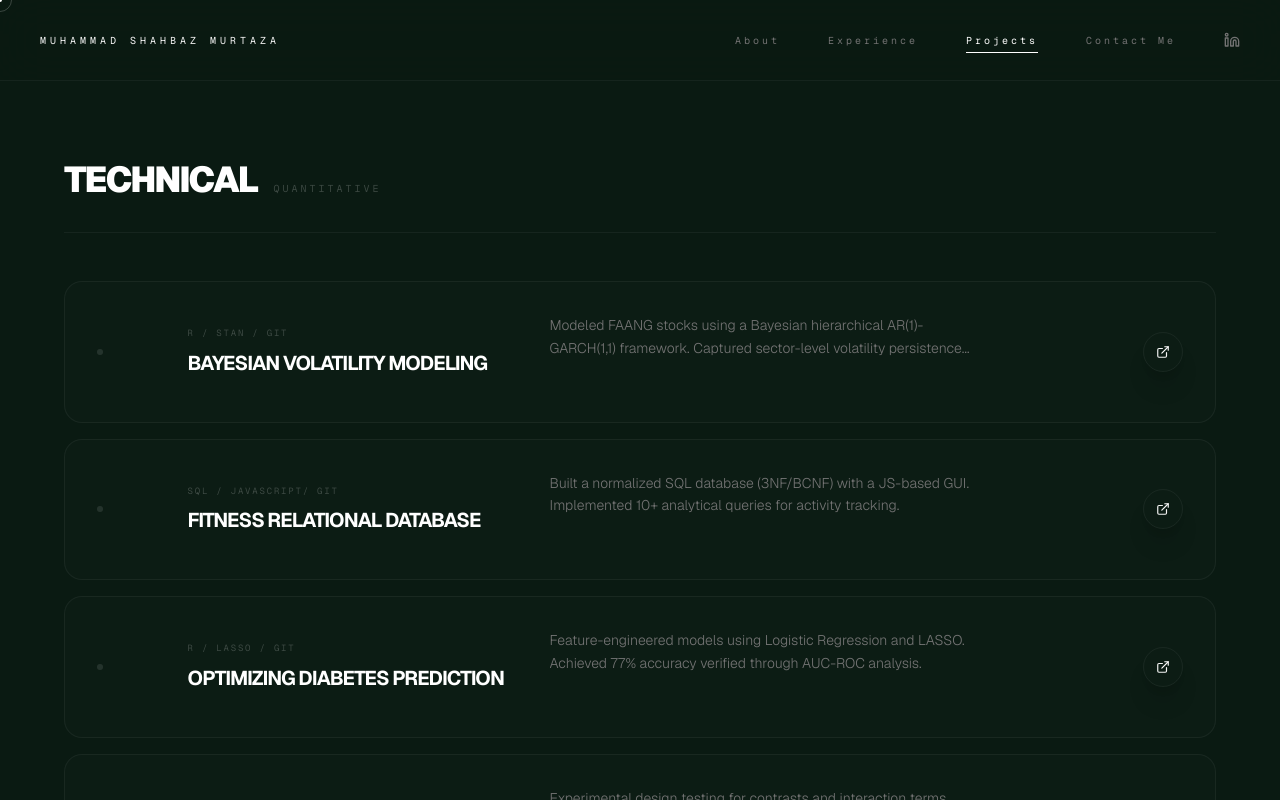
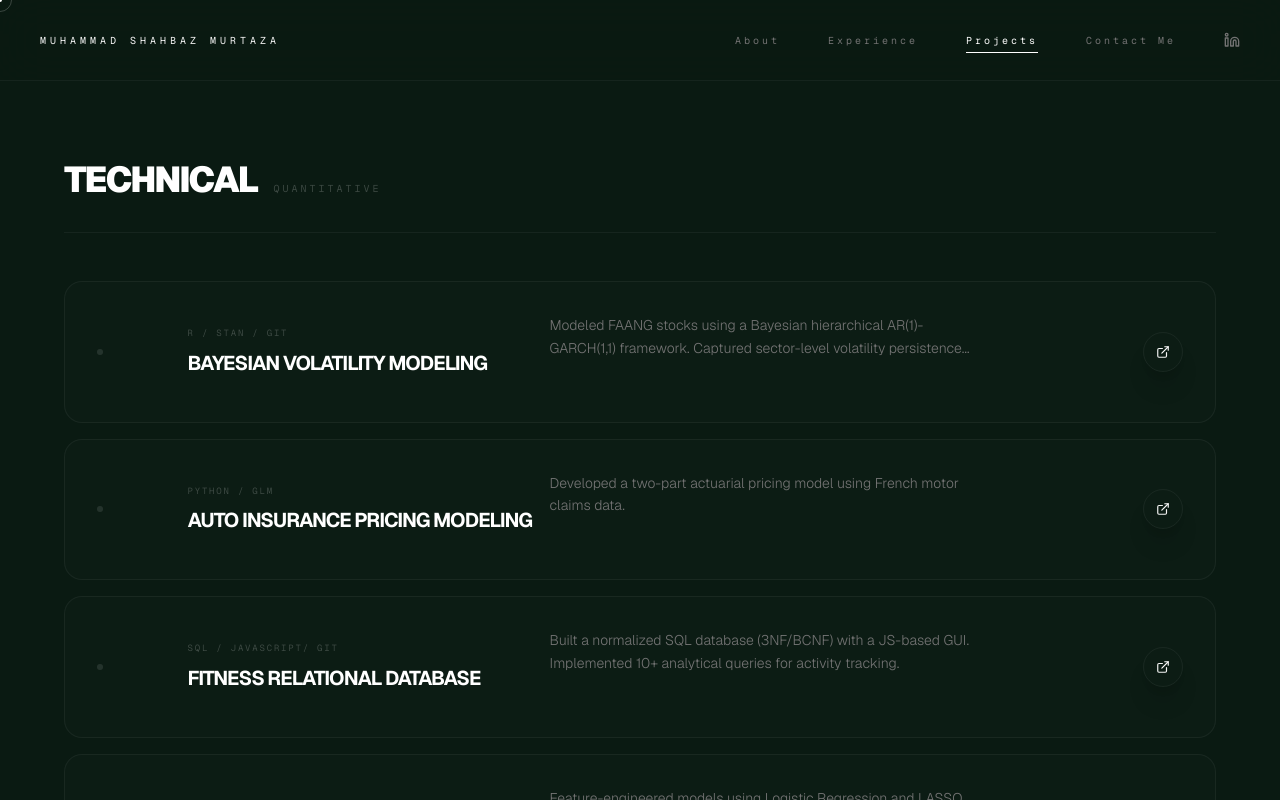
Before and after one commit to shahbazayaz/portfolio, a Next.js app: page / in a window 1280 px wide. Both pictures are taken after a click on the button "Projects". Shown: the top 800 px of the page. Built offline with nearby package versions, Linux system fonts and the light colour scheme; a web font is replaced by a local one.

Commit message:
added actuarial pricing project

```diff
--- a/app/page.tsx
+++ b/app/page.tsx
@@ -397,6 +397,7 @@ export default function Portfolio() {
   <div className="flex flex-col space-y-4">
     {[
       { title: "Bayesian Volatility Modeling", stack: "R / Stan / Git", desc: "Modeled FAANG stocks using a Bayesian hierarchical AR(1)-GARCH(1,1) framework. Captured sector-level volatility persistence (β ≈ 0.899).", tags: ["Volatility Clustering", "HMC"], link: "https://github.com/shahbazayaz/stat447", type: "code" },
+      { title: "Auto Insurance Pricing Modeling", stack: "Python / GLM", desc: "Developed a two-part actuarial pricing model using French motor claims data. ", tags: ["GLM", "Actuarial"], link: "https://github.com/shahbazayaz/auto-insurance-pricing-freMTPL2freq/tree/main", type: "code" },
       { title: "Fitness Relational Database", stack: "SQL / JavaScript/ Git", desc: "Built a normalized SQL database (3NF/BCNF) with a JS-based GUI. Implemented 10+ analytical queries for activity tracking.", tags: ["Normalization", "GUI"], link: "https://github.com/shahbazayaz/Fitness-Relational-Database", type: "db" },
       { title: "Optimizing Diabetes Prediction", stack: "R / Lasso / Git", desc: "Feature-engineered models using Logistic Regression and LASSO. Achieved 77% accuracy verified through AUC-ROC analysis.", tags: ["Lasso", "AUC-ROC"], link: "https://github.com/shahbazayaz/STAT-301", type: "stats" },
       { title: "Osmosis Factorial Design", stack: "ANOVA / Factorial", desc: "Experimental design testing for contrasts and interaction terms. Measured significance in treatment effects for Osmosis.", tags: ["ANOVA", "Design"], link: "/stat404_project.pdf", type: "pdf" },
```
